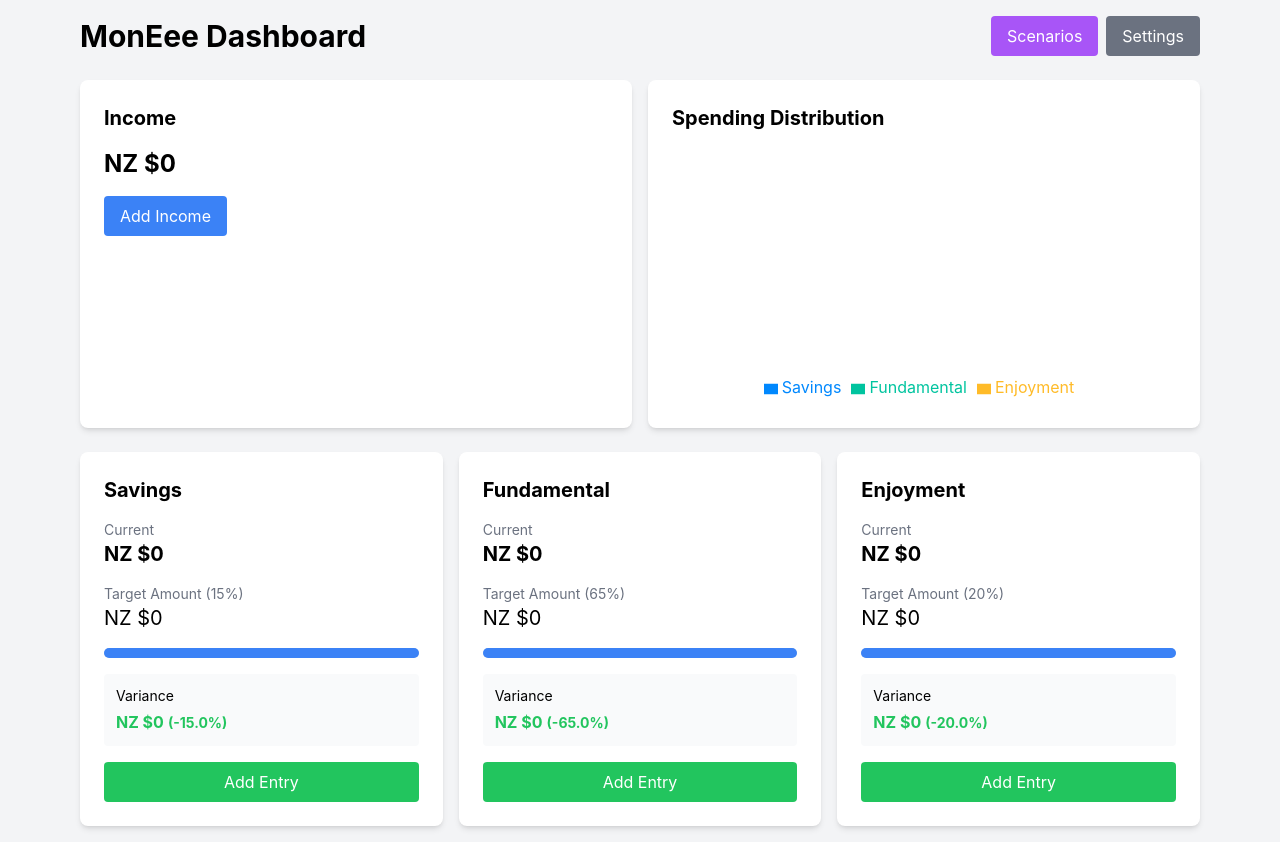
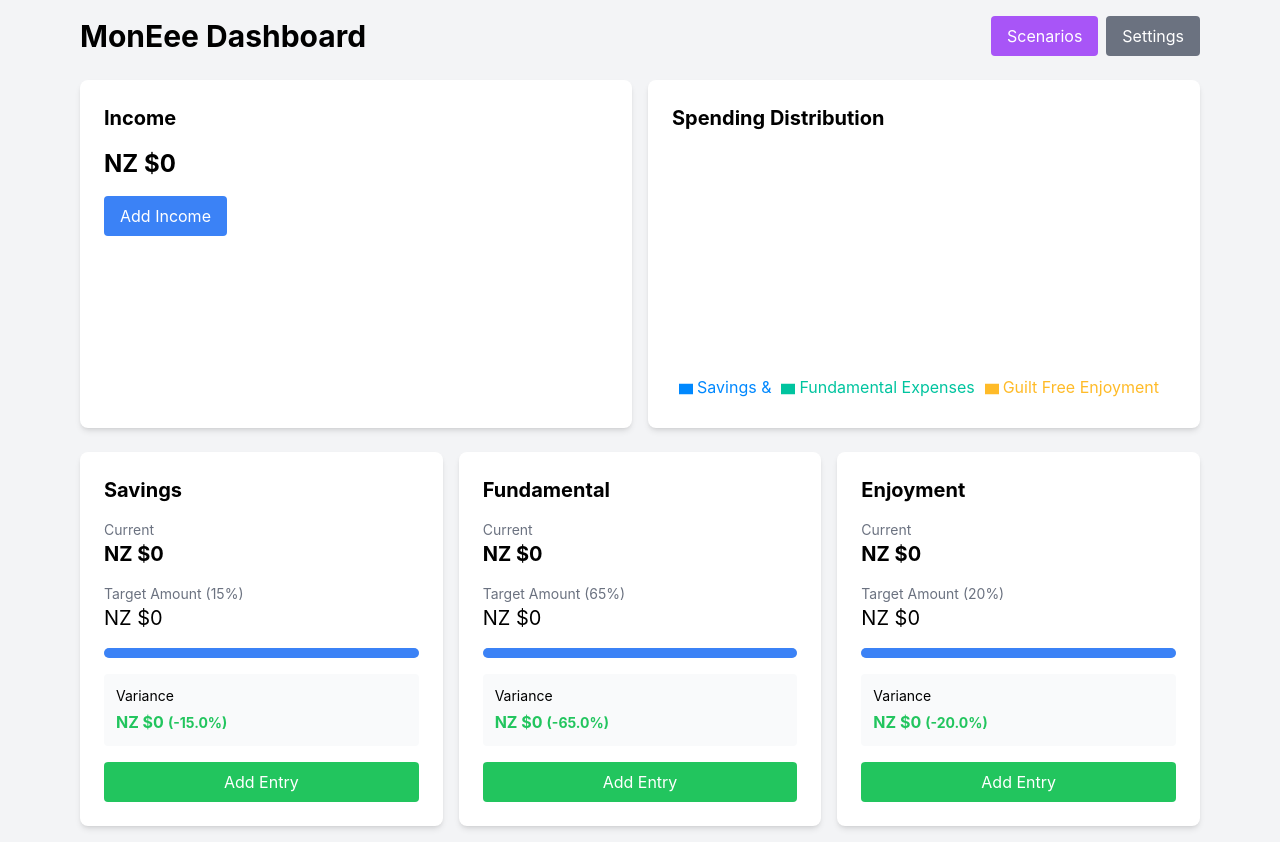
Before and after one commit to gitphilly/monee-app, a React (Create React App) app: page / in a window 1280 px wide. Built offline with nearby package versions, Linux system fonts and the light colour scheme.

Commit message:
auto-commit

```diff
--- a/src/components/Dashboard/Dashboard.jsx
+++ b/src/components/Dashboard/Dashboard.jsx
@@ -170,9 +170,9 @@ const Dashboard = () => {
 
   const COLORS = ['#0088FE', '#00C49F', '#FFBB28'];
   const pieData = [
-    { name: 'Savings', value: parseFloat(getPercentage('savings')) },
-    { name: 'Fundamental', value: parseFloat(getPercentage('fundamental')) },
-    { name: 'Enjoyment', value: parseFloat(getPercentage('enjoyment')) }
+    { name: 'Savings &', value: parseFloat(getPercentage('savings')) },
+    { name: 'Fundamental Expenses', value: parseFloat(getPercentage('fundamental')) },
+    { name: 'Guilt Free Enjoyment', value: parseFloat(getPercentage('enjoyment')) }
   ];
   return (
     <div className="p-4 max-w-6xl mx-auto">
--- a/src/components/Dashboard/Dashboard.utils.jsx
+++ b/src/components/Dashboard/Dashboard.utils.jsx
@@ -165,7 +165,7 @@ export const EntryForm = ({ category, onSubmit, onClose }) => {
           <div className="grid grid-cols-2 gap-4">
             <div>
               <label className="block text-sm font-medium text-gray-700 mb-1">
-                Amount (NZD)
+                {TEXT.DASHBOARD.ENTRY_FORM.LABELS.AMOUNT}
               </label>
               <input
                 type="number"
@@ -202,19 +202,19 @@ export const EntryForm = ({ category, onSubmit, onClose }) => {
                 <div>
                   <p className="text-gray-500">Weekly</p>
                   <p className="font-medium">
-                    NZ ${calculateFrequencyValues(formData.originalValue, formData.frequency).weekly.toFixed(2)}
+                    ${calculateFrequencyValues(formData.originalValue, formData.frequency).weekly.toFixed(2)}
                   </p>
                 </div>
                 <div>
                   <p className="text-gray-500">Fortnightly</p>
                   <p className="font-medium">
-                    NZ ${calculateFrequencyValues(formData.originalValue, formData.frequency).fortnightly.toFixed(2)}
+                    ${calculateFrequencyValues(formData.originalValue, formData.frequency).fortnightly.toFixed(2)}
                   </p>
                 </div>
                 <div>
                   <p className="text-gray-500">Monthly</p>
                   <p className="font-medium">
-                    NZ ${calculateFrequencyValues(formData.originalValue, formData.frequency).monthly.toFixed(2)}
+                    ${calculateFrequencyValues(formData.originalValue, formData.frequency).monthly.toFixed(2)}
                   </p>
                 </div>
               </div>
@@ -233,13 +233,13 @@ export const EntryForm = ({ category, onSubmit, onClose }) => {
           onClick={onClose}
           className="px-4 py-2 border border-gray-300 rounded-md text-gray-700 hover:bg-gray-50"
         >
-          Cancel
+          {TEXT.ENTRY_FORM.BUTTONS.CANCEL}
         </button>
         <button
           type="submit"
           className="px-4 py-2 bg-blue-500 text-white rounded-md hover:bg-blue-600"
         >
-          Add Entry
+          {TEXT.ENTRY_FORM.BUTTONS.ADD}
         </button>
       </div>
     </form>
--- a/src/components/Dashboard/ScenarioModal/ScenarioModal.jsx
+++ b/src/components/Dashboard/ScenarioModal/ScenarioModal.jsx
@@ -2,7 +2,6 @@ import React, { useState, useEffect } from 'react';
 import PropTypes from 'prop-types';
 import { Modal } from '../Dashboard.utils';
 import { scenarioStorage } from '../../../services/scenarioStorage';
-
 const ScenarioModal = ({ isOpen, onClose, onSave, onLoad, onDelete }) => {
   const [scenarios, setScenarios] = useState([]);
   const [newScenarioName, setNewScenarioName] = useState('');
```
